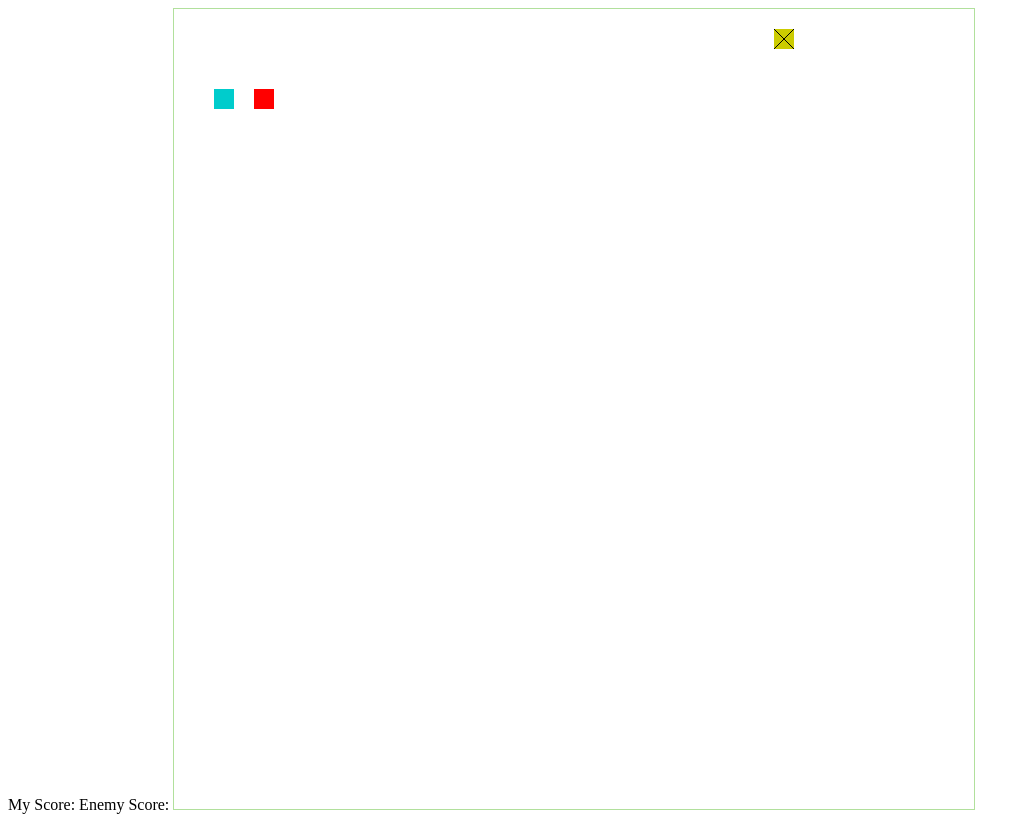
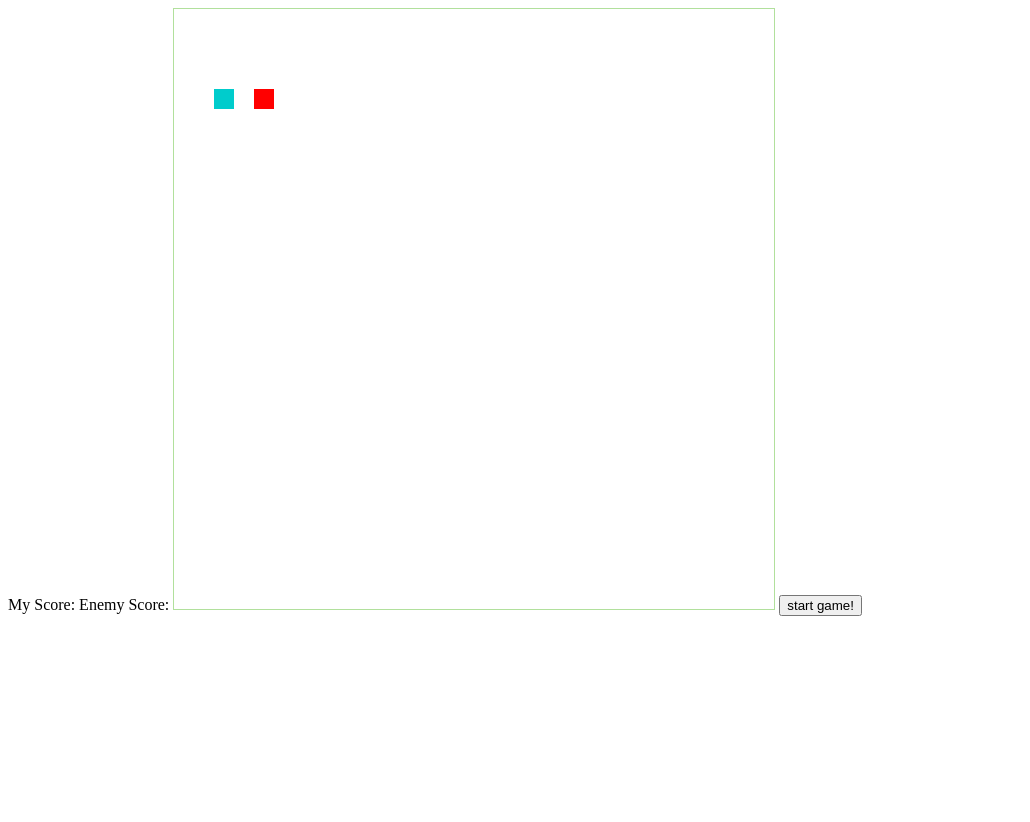
Before and after one commit to NareszcieCosSieDzieje/WebsocketSnake, a plain HTML site: page CLIENT/SRC/index.html in a window 1280 px wide. Shown: the whole page, without its empty margins (0-1030 px from the left). After the commit the page ends 800 px from the top, so only its background shows below. Drawn offline with Linux system fonts and the light colour scheme.

Commit message:
Removed unnecessary onload

```diff
--- a/CLIENT/SRC/index.html
+++ b/CLIENT/SRC/index.html
@@ -5,13 +5,18 @@
         <script src="logic.js"></script>
         <!-- <link rel="stylesheet" type="text/css" href="style.css"/> -->
     </head>
-    <!-- <body> onload="checkSupported()"> -->
+    <body>
+        <!-- onload="checkSupported();">  -->
         <span id="my_score">My Score: </span>
         <span id="enemy_score">Enemy Score:  </span>
-        <canvas id="canvas" width="800" height="800"
+        <canvas id="canvas" width="600" height="600"
         style="border:1px solid #b1e09c;">
         </canvas>
+
+        <button id="startButton">start game!</button>
+        <!-- <button id="readyButton" onclick="startGame()">start game!</button> -->
         <!-- <button id="startButton" onclick="startGame()">start game!</button> -->
+        <!-- <button id="resetButton" onclick="startGame()">start game!</button> -->
     </body>
 </html>
 
```
Also changed, not shown: 1 other file.
